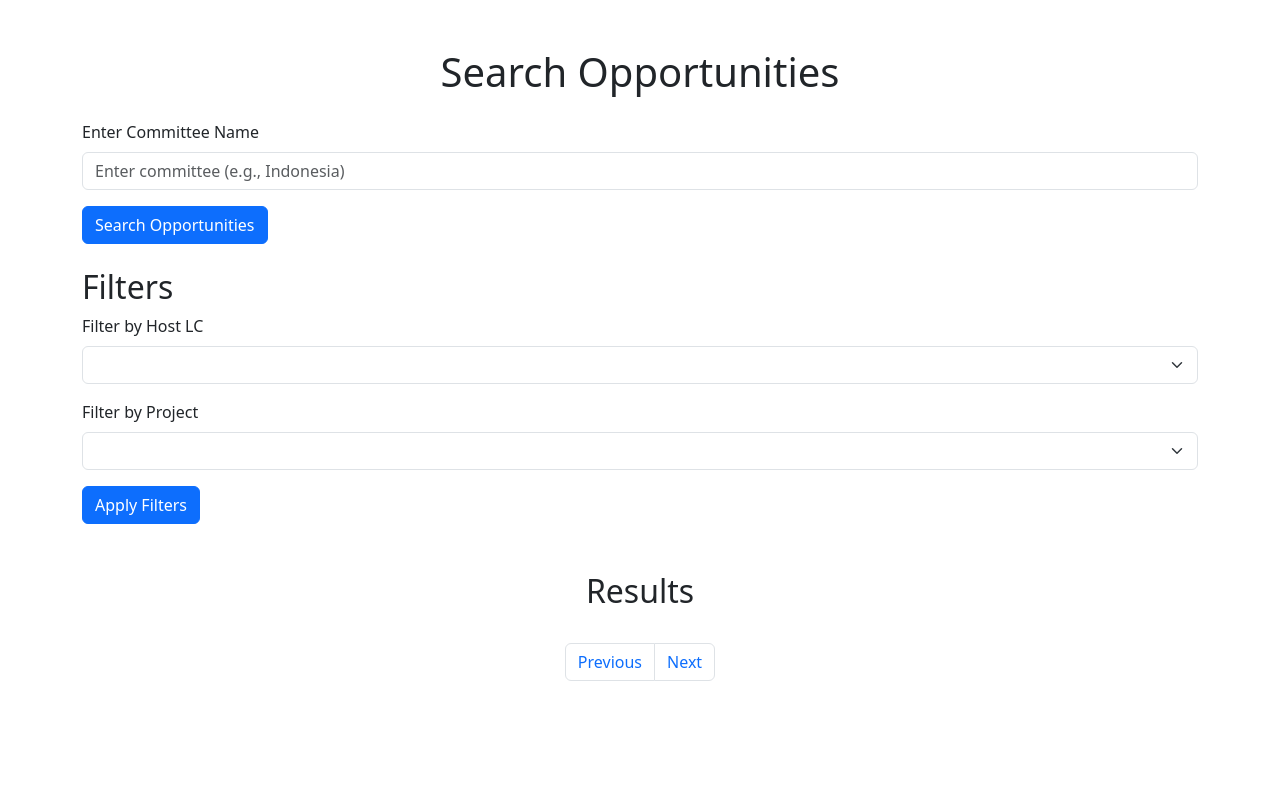
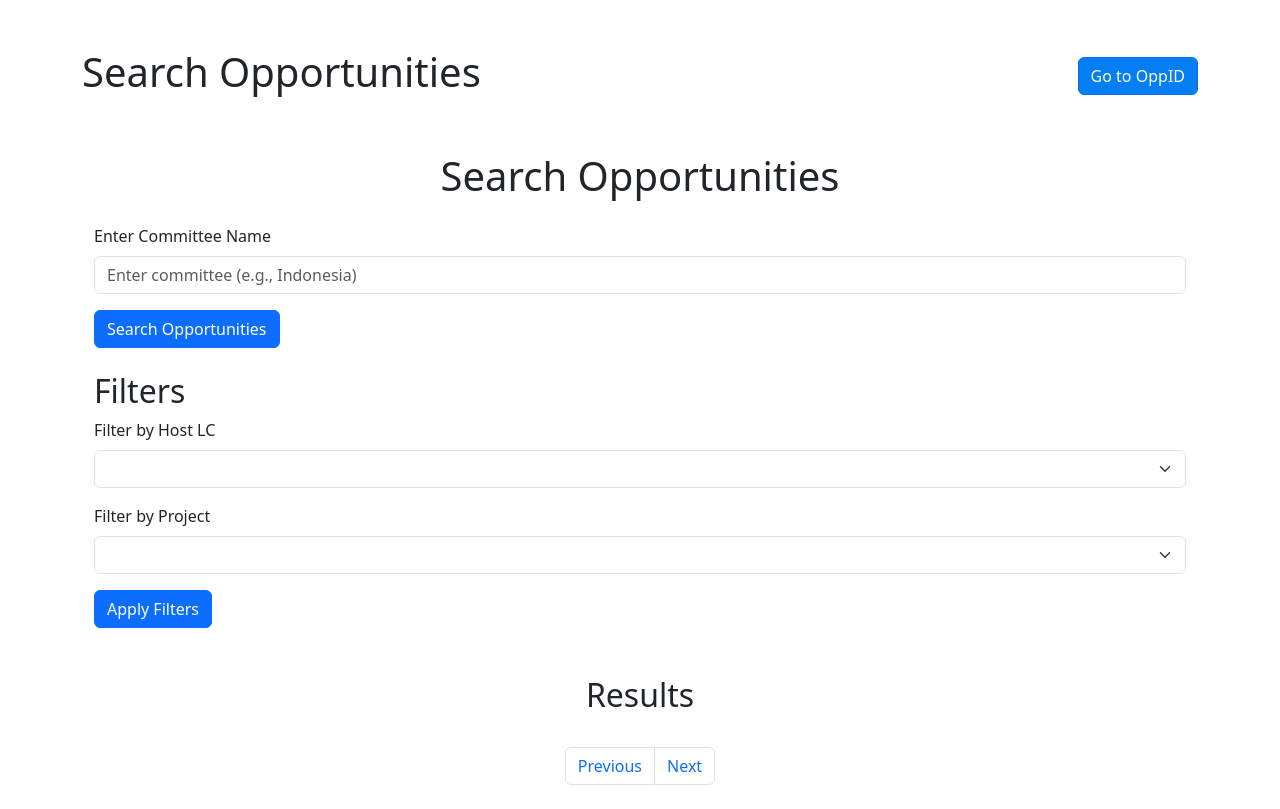
Before and after one commit to ymgraphics/gvsearchtool, a plain HTML site: page index.html in a window 1280 px wide. Drawn offline with nearby package versions, Linux system fonts and the light colour scheme.

Commit message:
Update index.html

```diff
--- a/index.html
+++ b/index.html
@@ -24,6 +24,11 @@
   </style>
 </head>
 <body>
+    <div class="container mt-5">
+        <div class="d-flex justify-content-between align-items-center">
+          <h1 class="text-center">Search Opportunities</h1>
+          <a href="oppid.html" class="btn btn-primary" style="background-color: #037ef3;">Go to OppID</a>
+        </div>
 
   <div class="container mt-5">
     <h1 class="text-center">Search Opportunities</h1>
```
